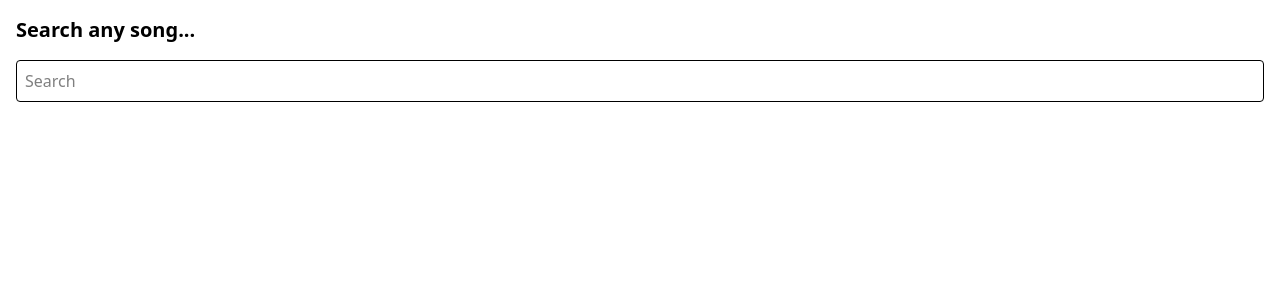
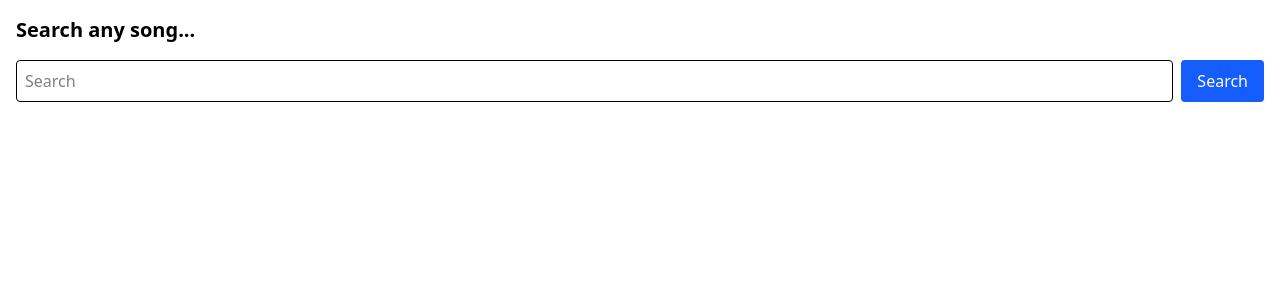
Before and after one commit to Ben-Kilinski/Moveo, a React (Vite) app in the folder JaMoveo/: page /admin in a window 1280 px wide. Shown: the top 300 px of the page. Built offline with nearby package versions, Linux system fonts and the light colour scheme; sample sign-in values are in the browser's storage.

Commit message:
adminPage fetch itunes

```diff
--- a/JaMoveo/src/pages/AdminMainPage.tsx
+++ b/JaMoveo/src/pages/AdminMainPage.tsx
@@ -1,8 +1,64 @@
+import { useState } from 'react';
+
+interface Song {
+  trackId: number;
+  trackName: string;
+  artistName: string;
+  artworkUrl100: string;
+  previewUrl: string;
+}
+
 export default function AdminMainPage() {
+  const [term, setTerm] = useState('');
+  const [songs, setSongs] = useState<Song[]>([]);
+  const [loading, setLoading] = useState(false);
+
+  const searchSongs = async () => {
+    setLoading(true);
+    const res = await fetch(`https://itunes.apple.com/search?term=${encodeURIComponent(term)}&media=music&limit=6`);
+    const data = await res.json();
+    setSongs(data.results);
+    setLoading(false);
+  };
+
   return (
     <div className="p-4">
       <h1 className="text-xl font-bold mb-4">Search any song...</h1>
-      <input type="text" className="border rounded p-2 w-full" placeholder="Search" />
+      <div className="flex gap-2 mb-4">
+        <input
+          type="text"
+          className="border rounded p-2 w-full"
+          placeholder="Search"
+          value={term}
+          onChange={(e) => setTerm(e.target.value)}
+        />
+        <button onClick={searchSongs} className="bg-blue-600 text-white px-4 py-2 rounded">
+          Search
+        </button>
+      </div>
+
+      {loading && <p>Loading...</p>}
+
+      <div className="grid grid-cols-1 sm:grid-cols-2 md:grid-cols-3 gap-4">
+        {songs.map((song) => (
+          <div
+            key={song.trackId}
+            className="border rounded p-3 flex flex-col items-center shadow hover:shadow-lg transition"
+          >
+            <img src={song.artworkUrl100} alt={song.trackName} className="mb-2 rounded" />
+            <h3 className="text-md font-semibold text-center">{song.trackName}</h3>
+            <p className="text-sm text-gray-600 text-center mb-2">{song.artistName}</p>
+            {song.previewUrl && (
+              <audio controls className="w-full">
+                <source src={song.previewUrl} type="audio/mpeg" />
+              </audio>
+            )}
+            <button className="mt-2 bg-green-600 text-white px-3 py-1 rounded hover:bg-green-700">
+              Select
+            </button>
+          </div>
+        ))}
+      </div>
     </div>
   );
 }
```
